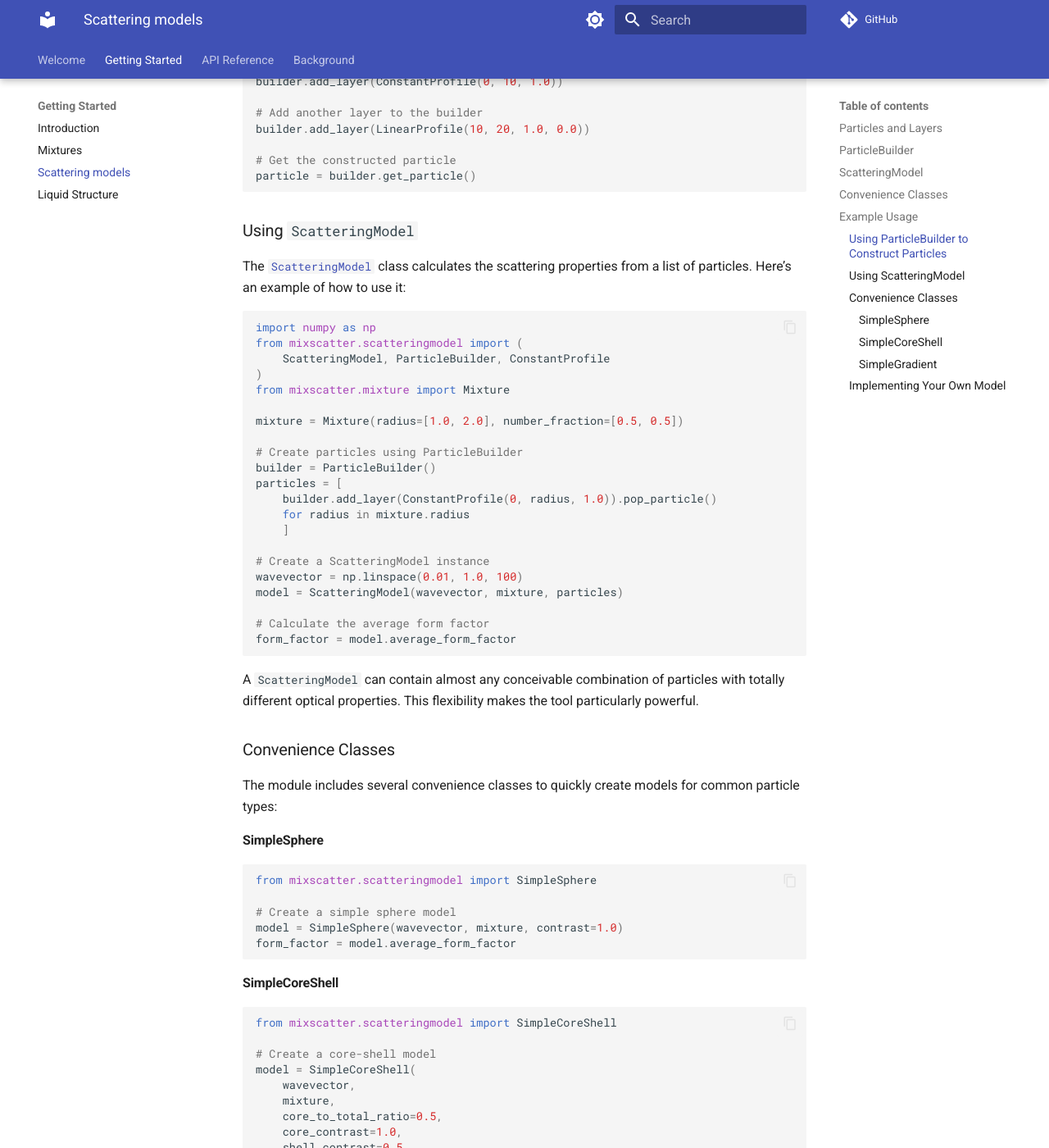
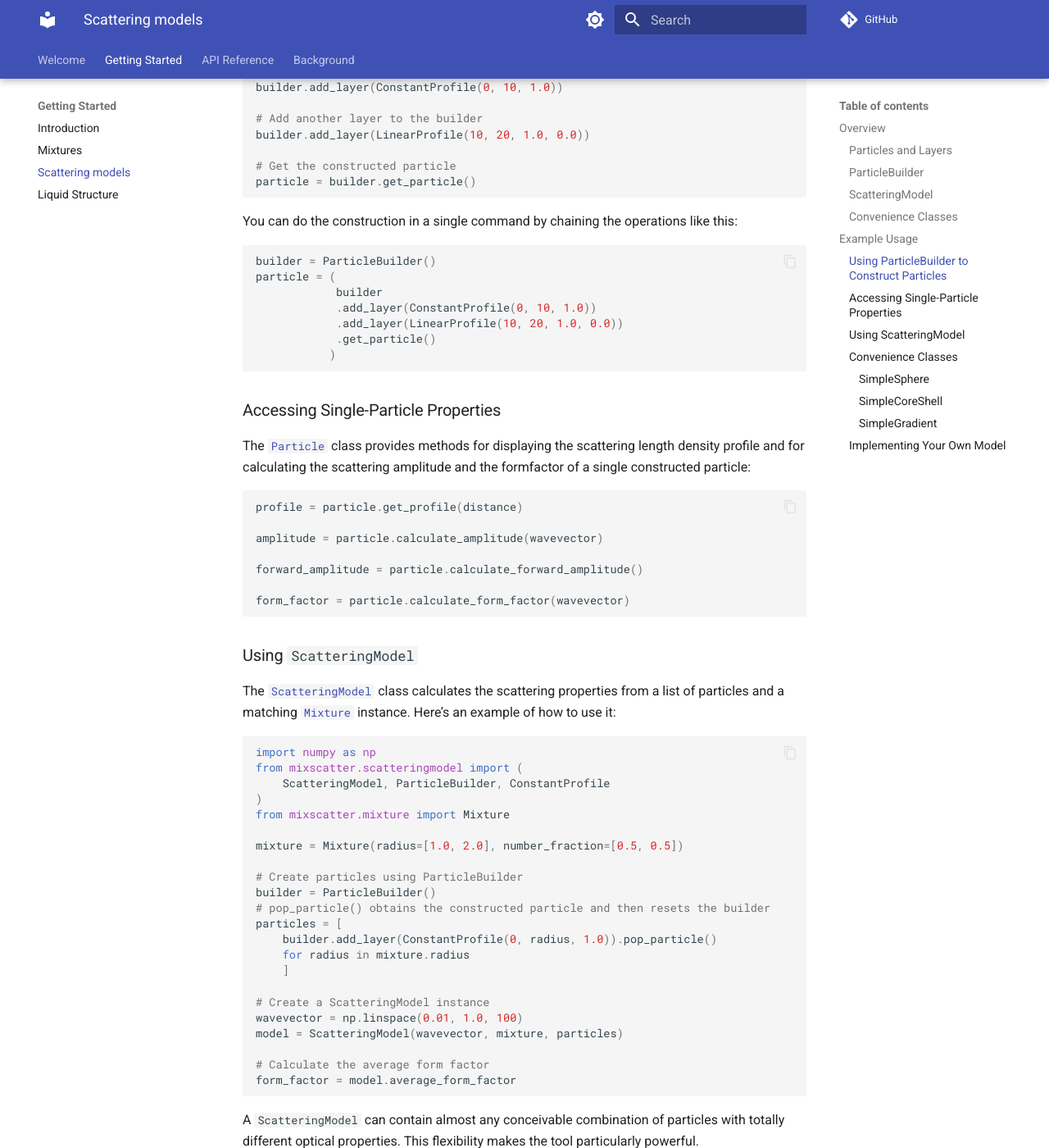
Before and after one commit to joelmaier/mixscatter, an MkDocs documentation site: the page built from docs/getting_started/scattering-models.md, in a window 1280 px wide and 1400 px high, scrolled down 1444 px. Shown: the whole window at 82% size. Built offline with MkDocs 1.6.1 and Material for MkDocs 9.7.7, drawn with Linux system fonts in a browser that asks for light colours; comment, search, counter and statistics services are not loaded; some of the changed text lies outside the part shown.

Commit message:
Updated scattering-models.md
* Restructured navigation
* Added explanation for `Particle` methods
* Added some additional comments

````diff
--- a/docs/getting_started/scattering-models.md
+++ b/docs/getting_started/scattering-models.md
@@ -2,7 +2,9 @@ The [`scatteringmodel`](../api/scatteringmodel_api.md#mixscatter.scatteringmodel
 provides tools to calculate scattering amplitudes and form factors of multicomponent systems
 consisting of spherical particles.
 
-## Particles and Layers
+## Overview
+
+### Particles and Layers
 
 Particles are represented by [`Particle`](
 ../api/scatteringmodel_api.md#mixscatter.scatteringmodel.Particle)
@@ -22,7 +24,7 @@ interface. The module includes several predefined layer profiles:
   ../api/scatteringmodel_api.md#mixscatter.scatteringmodel.LinearProfile): Represents a
   layer with linearly varying contrast.
 
-## ParticleBuilder
+### ParticleBuilder
 
 The [`ParticleBuilder`](
 ../api/scatteringmodel_api.md#mixscatter.scatteringmodel.ParticleBuilder) class is a
@@ -30,14 +32,14 @@ utility to help construct particles layer by layer. Once the desired layers are
 [`Particle`](
 ../api/scatteringmodel_api.md#mixscatter.scatteringmodel.Particle) instance can be created.
 
-## ScatteringModel
+### ScatteringModel
 
 The [`ScatteringModel`](
 ../api/scatteringmodel_api.md#mixscatter.scatteringmodel.ScatteringModel) class
 calculates scattering properties for a list of particles. It can compute various properties such
 as scattering amplitudes, forward scattering amplitudes, and form factors.
 
-## Convenience Classes
+### Convenience Classes
 
 There are several convenience classes provided to quickly create models for common scenarios
 from a given [particle mixture](mixtures.md):
@@ -78,11 +80,42 @@ builder.add_layer(LinearProfile(10, 20, 1.0, 0.0))
 particle = builder.get_particle()
 ```
 
+You can do the construction in a single command by chaining the operations like this:
+```python
+builder = ParticleBuilder()
+particle = (
+            builder
+            .add_layer(ConstantProfile(0, 10, 1.0))
+            .add_layer(LinearProfile(10, 20, 1.0, 0.0))
+            .get_particle()
+           )
+```
+
+### Accessing Single-Particle Properties
+
+The [`Particle`](
+../api/scatteringmodel_api.md#mixscatter.scatteringmodel.Particle) class provides methods for
+displaying the scattering length density profile and for calculating the scattering amplitude and
+the formfactor of a single constructed particle:
+
+```python
+profile = particle.get_profile(distance)
+
+amplitude = particle.calculate_amplitude(wavevector)
+
+forward_amplitude = particle.calculate_forward_amplitude()
+
+form_factor = particle.calculate_form_factor(wavevector)
+```
+
 ### Using `ScatteringModel`
 
 The [`ScatteringModel`](
 ../api/scatteringmodel_api.md#mixscatter.scatteringmodel.ScatteringModel) class
-calculates the scattering properties from a list of particles. Here’s an example of how to use it:
+calculates the scattering properties from a list of particles and a matching [`Mixture`](
+../api/mixture_api.md#mixscatter.mixture.Mixture
+) instance.
+Here’s an example of how to use it:
 
 ```python
 import numpy as np
@@ -95,6 +128,7 @@ mixture = Mixture(radius=[1.0, 2.0], number_fraction=[0.5, 0.5])
 
 # Create particles using ParticleBuilder
 builder = ParticleBuilder()
+# pop_particle() obtains the constructed particle and then resets the builder
 particles = [
     builder.add_layer(ConstantProfile(0, radius, 1.0)).pop_particle()
     for radius in mixture.radius
@@ -199,6 +233,7 @@ class CustomModel(ScatteringModel):
             particle = (
             particle_builder
             .add_layer(CustomProfile(0, radius, custom_param))
+            # Add as many layers as you want
             .pop_particle()
             )
             particles.append(particle)
````
